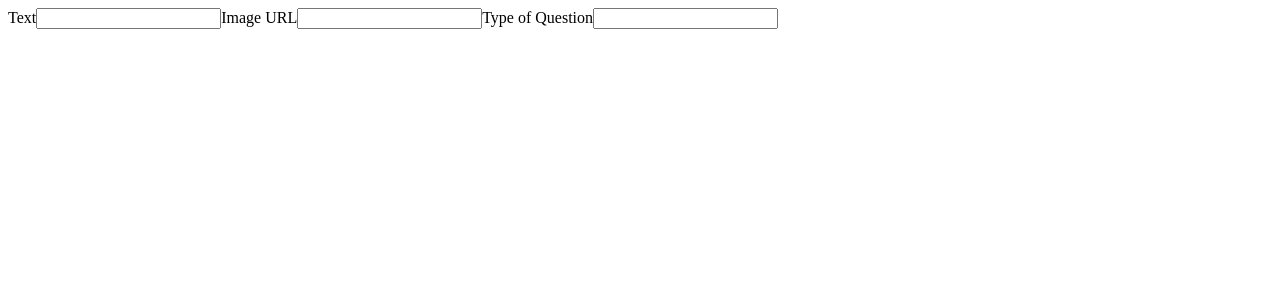
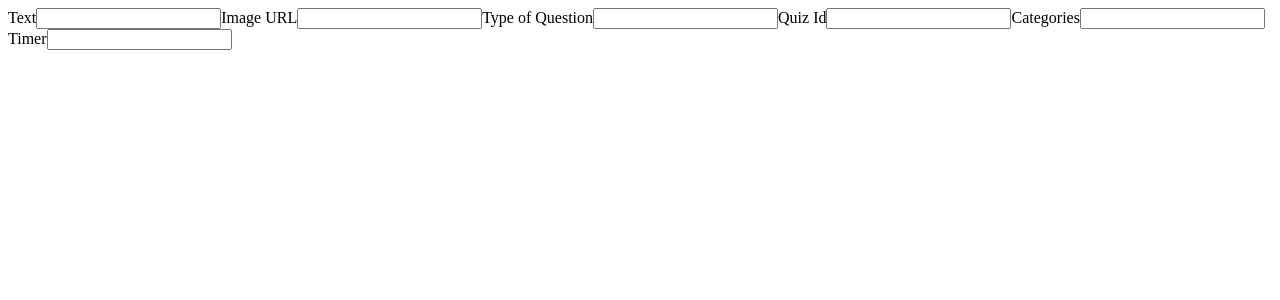
Before and after one commit to The-Canary-Project/Canary-FE, a React app: page /addPrompt in a window 1280 px wide. Shown: the top 300 px of the page. Built offline with nearby package versions, Linux system fonts and the light colour scheme.

Commit message:
categories, quizId, timer

```diff
--- a/src/components/addPrompt/AddPrompt.jsx
+++ b/src/components/addPrompt/AddPrompt.jsx
@@ -4,9 +4,9 @@ export default function AddPrompt() {
   const [text, setText] = useState();
   const [imageUrl, setImageUrl] = useState();
   const [type, setType] = useState();
-  // const [quizId, setQuizId] = useState();
-  // const [categories, setCategories] = useState();
-  // const [timer, setTimer] = useState();
+  const [quizId, setQuizId] = useState();
+  const [categories, setCategories] = useState();
+  const [timer, setTimer] = useState();
 
   return (
     <div>
@@ -35,6 +35,31 @@ export default function AddPrompt() {
           value={type}
           onChange={e => setType(e.target.value)}
         />
+        <label htmlFor="quizId">Quiz Id</label>
+        <input
+          type="text"
+          id="quizId"
+          name="quizId"
+          value={quizId}
+          onChange={e => setQuizId(e.target.value)}
+        />
+        <label htmlFor="categories">Categories</label>
+        <input
+          type="text"
+          id="categories"
+          name="categories"
+          value={categories}
+          onChange={e => setCategories(e.target.value)}
+        />
+        <label htmlFor="timer">Timer</label>
+        <input
+          type="text"
+          id="timer"
+          name="timer"
+          value={timer}
+          onChange={e => setTimer(e.target.value)}
+        />
+
 
       </form>
 
```
